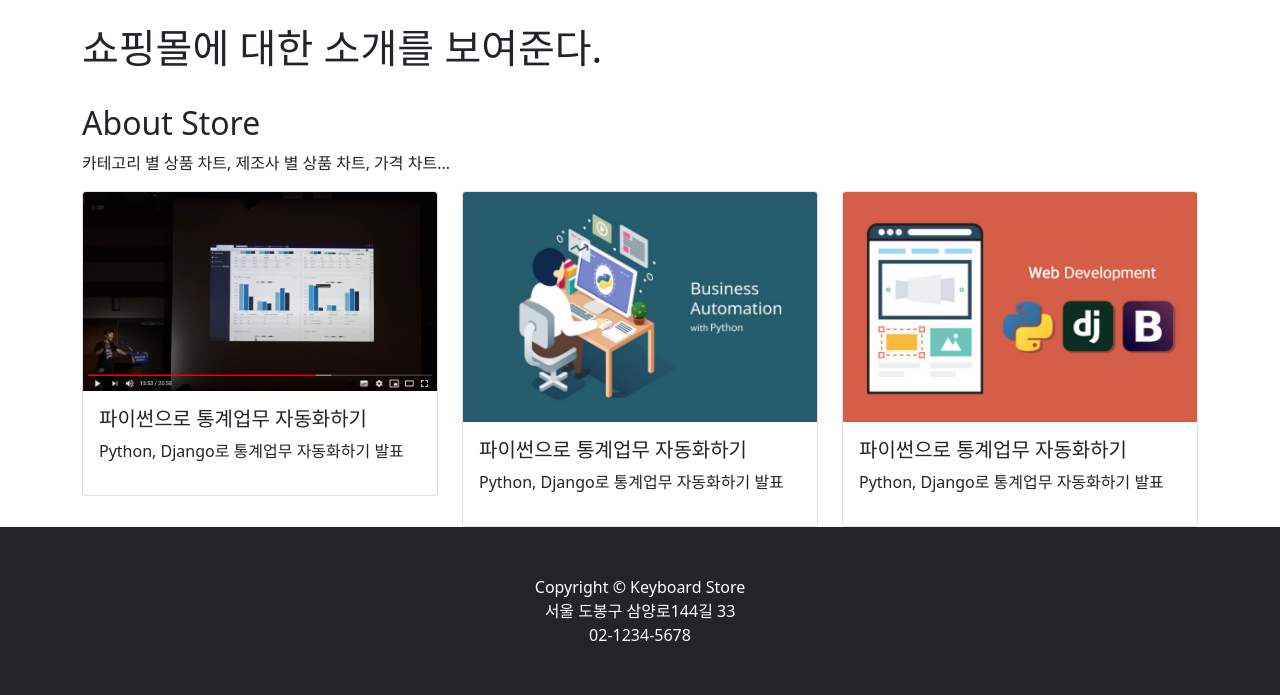
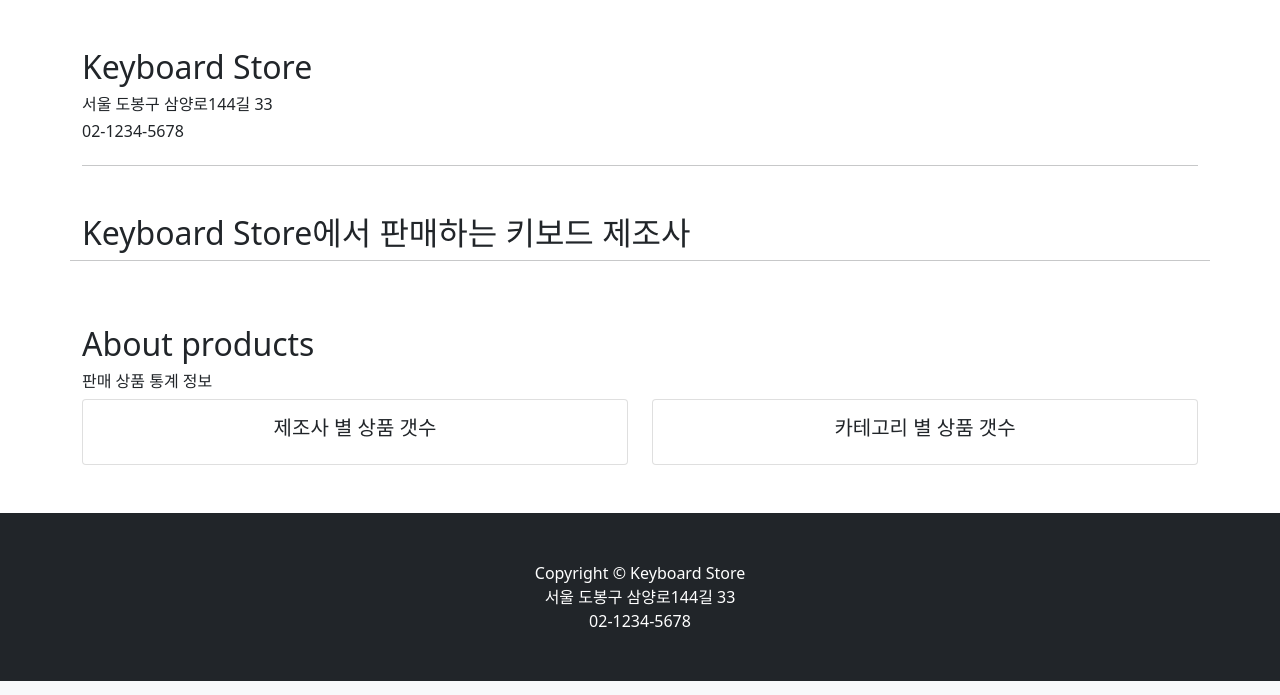
Before and after one commit to Dayoung1014/Django_Shopping_Mall, a Django app: page /company_page/ in a window 1280 px wide. Shown: the part 289-984 px from the top of the page. Run offline with Django 3.2, Linux system fonts and the light colour scheme; data that the repository does not hold is empty; some libraries are stand-ins or nearby versions.

Commit message:
company 페이지

```diff
--- a/item/views.py
+++ b/item/views.py
@@ -10,7 +10,7 @@ from django.shortcuts import get_object_or_404
 # Create your views here.
 class ItemList(ListView):
     model = Item
-    ordering = '-pk'
+    ordering = 'pk' #게시된 순서대로
     paginate_by = 8
 
     def get_context_data(self, *, object_list=None, **kwargs):
@@ -25,7 +25,7 @@ class ItemSearch(ItemList):
     def get_queryset(self):
         q = self.kwargs['q']
         item_list = Item.objects.filter(
-            Q(name__contains=q) | Q(company__name__contains=q)
+            Q(name__contains=q)
         ).distinct()
         return item_list
 
--- a/single_pages/templates/single_pages/company_page.html
+++ b/single_pages/templates/single_pages/company_page.html
@@ -13,6 +13,16 @@
         <style type="text/css">
             a { color: #6c757d; text-decoration: none;}
             a:hover { color: #343a40; text-decoration: underline;}
+
+            .parent {
+            position: relative;
+            }
+
+            .canvas {
+            position: absolute;
+            width: 100%;
+            height: 100%;
+            }
         </style>
     </head>
     <body>
@@ -30,59 +40,159 @@
                     </a>
                 </div>
             </div>
+
         </header>
 
         <section>
-        <div class="container mt-4">
+        <div class="container mt-5">
             <div class="row">
-                <div class="col-12">
-                    <h1>쇼핑몰에 대한 소개를 보여준다.</h1>
+                <h2>Keyboard Store</h2>
+                <h6>서울 도봉구 삼양로144길 33</h6>
+                <h6>02-1234-5678</h6>
+            </div>
+            <hr />
+        </div>
+        </section>
+
+        <section>
+        <div class="container mt-5">
+            <div class="row">
+                <h2>Keyboard Store에서 판매하는 키보드 제조사</h2>
+                {% for company in company_list %}
+                <div class="col-3 mt-3 mb-5">
+                    <h5>{{company.name}}</h5>
+                    <h6>{{company.address}}</h6>
+                    <h6>{{company.contact_number}}</h6>
+                    <h6>{{company.contact_email}}</h6>
                 </div>
+                {% endfor %}
+                <hr />
             </div>
         </div>
         </section>
 
-        <section class="margin-for-footer">
-        <div class="container mt-4">
+    <section class="margin-for-footer">
+        <div class="container mt-5 mb-5">
             <div class="row">
                 <div class="col-12">
-                    <h2>About Store</h2>
-                    <p>카테고리 별 상품 차트, 제조사 별 상품 차트, 가격 차트...</p>
+                    <h2>About products</h2>
+                    <h6>판매 상품 통계 정보</h6>
                 </div>
             </div>
             <div class="row">
-                <div class="col-4">
-                    <div class="card" data-toggle="modal" data-target="#portfolio1">
-                        <img class="card-img-top" src="{% static 'single_pages/images/pycon_sy_2017.png' %}">
+                <div class="col-6">
+                    <div class="card" data-toggle="modal" data-target="#chartcard1">
                         <div class="card-body">
-                            <h5 class="card-title">파이썬으로 통계업무 자동화하기</h5>
-                            <p>Python, Django로 통계업무 자동화하기 발표</p>
+                            <h5 class="card-title text-center">제조사 별 상품 갯수</h5>
                         </div>
                     </div>
                 </div>
 
-                <div class="col-4">
-                    <div class="card" data-toggle="modal" data-target="#portfolio2">
-                        <img class="card-img-top" src="{% static 'single_pages/images/automation_python.png' %}">
+                <div class="col-6">
+                    <div class="card" data-toggle="modal" data-target="#chartcard2">
                         <div class="card-body">
-                            <h5 class="card-title">파이썬으로 통계업무 자동화하기</h5>
-                            <p>Python, Django로 통계업무 자동화하기 발표</p>
-                        </div>
-                    </div>
-                </div>
-
-                <div class="col-4">
-                    <div class="card" data-toggle="modal" data-target="#portfolio3">
-                        <img class="card-img-top" src="{% static 'single_pages/images/inflearn_django2.png' %}">
-                        <div class="card-body">
-                            <h5 class="card-title">파이썬으로 통계업무 자동화하기</h5>
-                            <p>Python, Django로 통계업무 자동화하기 발표</p>
+                            <h5 class="card-title text-center">카테고리 별 상품 갯수</h5>
                         </div>
                     </div>
                 </div>
             </div>
         </div>
-        </section>
+    </section>
+
+    <!-- Modal -->
+    <div class="modal fade" id="chartcard1" tabindex="-1" aria-labelledby="ModalLabel1" aria-hidden="true">
+        <div class="modal-dialog modal-lg" role="document">
+            <div class="modal-content">
+                <div class="modal-header">
+                    <h5 class="modal-title" id="ModalLabel1">제조사 별 상품 갯수</h5>
+                    <button type="button" class="close" data-dismiss="modal" aria-label="Close">
+                        <span aria-hidden="true">&times;</span>
+                    </button>
+                </div>
+                <div class="modal-body">
+                    <canvas id="chart1_1"></canvas>
+                </div>
+                <div class="modal-footer">
+                    <button type="button" class="btn btn-secondary" data-dismiss="modal">Close</button>
+                </div>
+            </div>
+        </div>
+    </div>
+
+    <div class="modal fade" id="chartcard2" tabindex="-1" aria-labelledby="ModalLabel2" aria-hidden="true">
+        <div class="modal-dialog modal-lg" role="document">
+            <div class="modal-content">
+                <div class="modal-header">
+                    <h5 class="modal-title" id="ModalLabel2">카테고리 별 상품 갯수</h5>
+                    <button type="button" class="close" data-dismiss="modal" aria-label="Close">
+                        <span aria-hidden="true">&times;</span>
+                    </button>
+                </div>
+                <div class="modal-body">
+                    <canvas id="chart1_2"></canvas>
+                </div>
+                <div class="modal-footer">
+                    <button type="button" class="btn btn-secondary" data-dismiss="modal">Close</button>
+                </div>
+            </div>
+        </div>
+    </div>
+
+
+        <script src="https://cdn.jsdelivr.net/npm/chart.js@2.9.4"></script>
+        <script>
+let ctx = document.getElementById("chart1_1").getContext("2d");
+
+let chart = new Chart(ctx, {
+  type: "bar",
+  data: {
+     labels: ["한성컴퓨터", "PFU", "레오폴드", "Topre"],
+     datasets: [
+        {
+          label: "제조사 별 상품 갯수",
+          backgroundColor: "#79AEC8",
+          borderColor: "#417690",
+          data: [4, 2, 11, 3]
+        }
+     ]
+  },
+  options: {
+        scales : {
+            yAxes : [{
+                ticks : {
+                    beginAtZero : true
+                }
+            }]
+        }
+  }
+});
+
+let ctx2 = document.getElementById("chart1_2").getContext("2d");
+let chart2 = new Chart(ctx2, {
+  type: "bar",
+  data: {
+     labels: ["기계식 유/무선", "기계식 유선", "정전용량 무접점"],
+     datasets: [
+        {
+          label: "카테고리 별 상품 갯수",
+          backgroundColor: "#79AEC8",
+          borderColor: "#417690",
+          data: [4, 5, 11]
+        }
+     ]
+  },
+  options: {
+        scales : {
+            yAxes : [{
+                ticks : {
+                    beginAtZero : true
+                }
+            }]
+        }
+  }
+});
+    </script>
+
 
         <!-- Footer-->
         {% include 'item/footer.html' %}
--- a/single_pages/templates/single_pages/home_page.html
+++ b/single_pages/templates/single_pages/home_page.html
@@ -41,6 +41,7 @@
                         </a>
                         <div class="card-body text-center">
                             <h5 class="card-title"><a href="{{item.get_absolute_url}}" class="text-decoration-none text-dark">{{item.name}}</a></h5>
+                            <p>{{item.company}}</p>
                             <p>{{item.price}} 원</p>
                         </div>
                     </div>
--- a/single_pages/templates/single_pages/mypage.html
+++ b/single_pages/templates/single_pages/mypage.html
@@ -8,14 +8,14 @@
 
     <div class="container">
         <div class="row">
-            <div class="col-6 mt-5 mb-5" style="display: flex; justify-content: center">
+            <div class="col-12 mt-3 mb-5" style="display: flex; justify-content: center">
                 {% if user.socialaccount_set.all.0.get_avatar_url %}
                     <img class="rounded-circle" width="250px" src="{{user.socialaccount_set.all.0.get_avatar_url}}">
                 {% else %}
                     <img class="rounded-circle" width="250px" src="https://doitdjango.com/avatar/id/434/9bc8058cdec56c97/svg/{{user.email}}">
                 {% endif %}
             </div>
-            <div class="col-6 mt-5">
+            <div class="text-center">
                 <h5>username : {{user.username}}</h5>
                 <h5>email : {{user.email}}</h5>
                 <h5>last login : {{user.last_login | date:"Y-m-d H:m:s"}}</h5>
@@ -33,7 +33,7 @@
                 {% for comment in comment_list %}
                 {% if request.user == comment.author %}
                 <a href="{{comment.item.get_absolute_url}}">
-                <div class="d-flex mt-3">
+                <div class="d-flex mt-3 mb-3">
                     <div class="flex-shrink-0">
                         <img class="rounded-circle" src="{{comment.item.image.url}}" alt="{{comment.item}}" width="60px" />
                     </div>
--- a/single_pages/views.py
+++ b/single_pages/views.py
@@ -1,5 +1,5 @@
 from django.shortcuts import render
-from item.models import Item, Comment
+from item.models import Item, Comment, Company
 
 # Create your views here.
 def home_page(request):
@@ -9,7 +9,10 @@ def home_page(request):
                   )
 
 def company_page(request):
-    return render(request, 'single_pages/company_page.html')
+    company_list = Company.objects.all()
+    return render(request, 'single_pages/company_page.html',
+                  {'company_list' : company_list}
+                  )
 
 def mypage(request):
     comment_list = Comment.objects.all()
```
Also changed, not shown: single_pages/static/single_pages/images/amsterdam_sky.jpg (deleted), single_pages/static/single_pages/images/automation_python.png (deleted), single_pages/static/single_pages/images/inflearn_django2.png (deleted), single_pages/static/single_pages/images/my_back.png (deleted), single_pages/static/single_pages/images/pycon_sy_2017.png (deleted).
